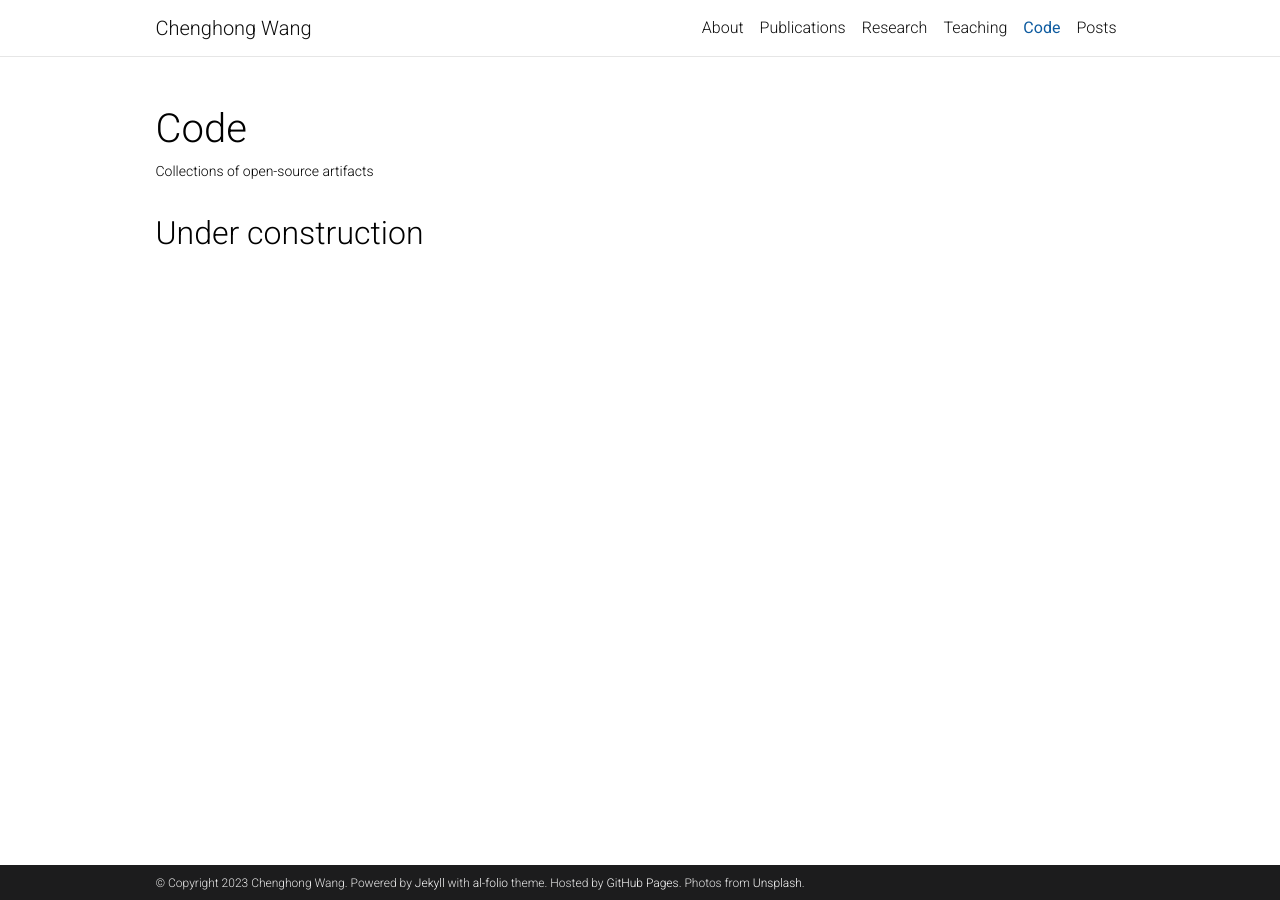
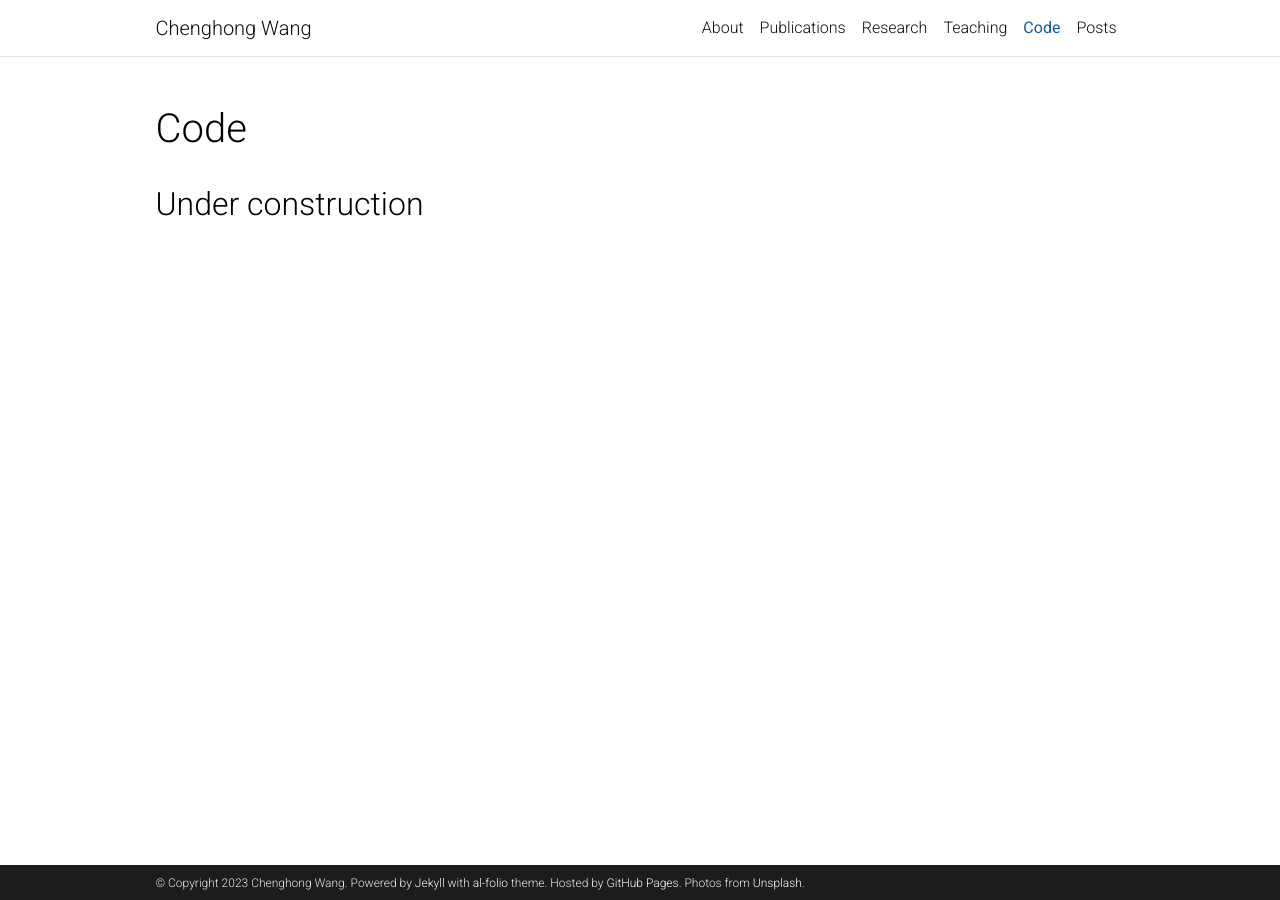
Before and after one commit to lovingmage/lovingmage.github.io, a Jekyll site: the page built from _pages/code.md, in a window 1280 px wide. Built offline with Jekyll 4.4.1, drawn with Linux system fonts in a browser that asks for light colours; comment, search, counter and statistics services are not loaded; a style sheet for code colours, icons or effects is not loaded.

Commit message:
Update code.md

```diff
--- a/_pages/code.md
+++ b/_pages/code.md
@@ -2,7 +2,7 @@
 layout: page
 title: Code
 permalink: /code/
-description: Collections of open-source artifacts
+description:
 nav: true
 nav_order: 6
 ---
```
